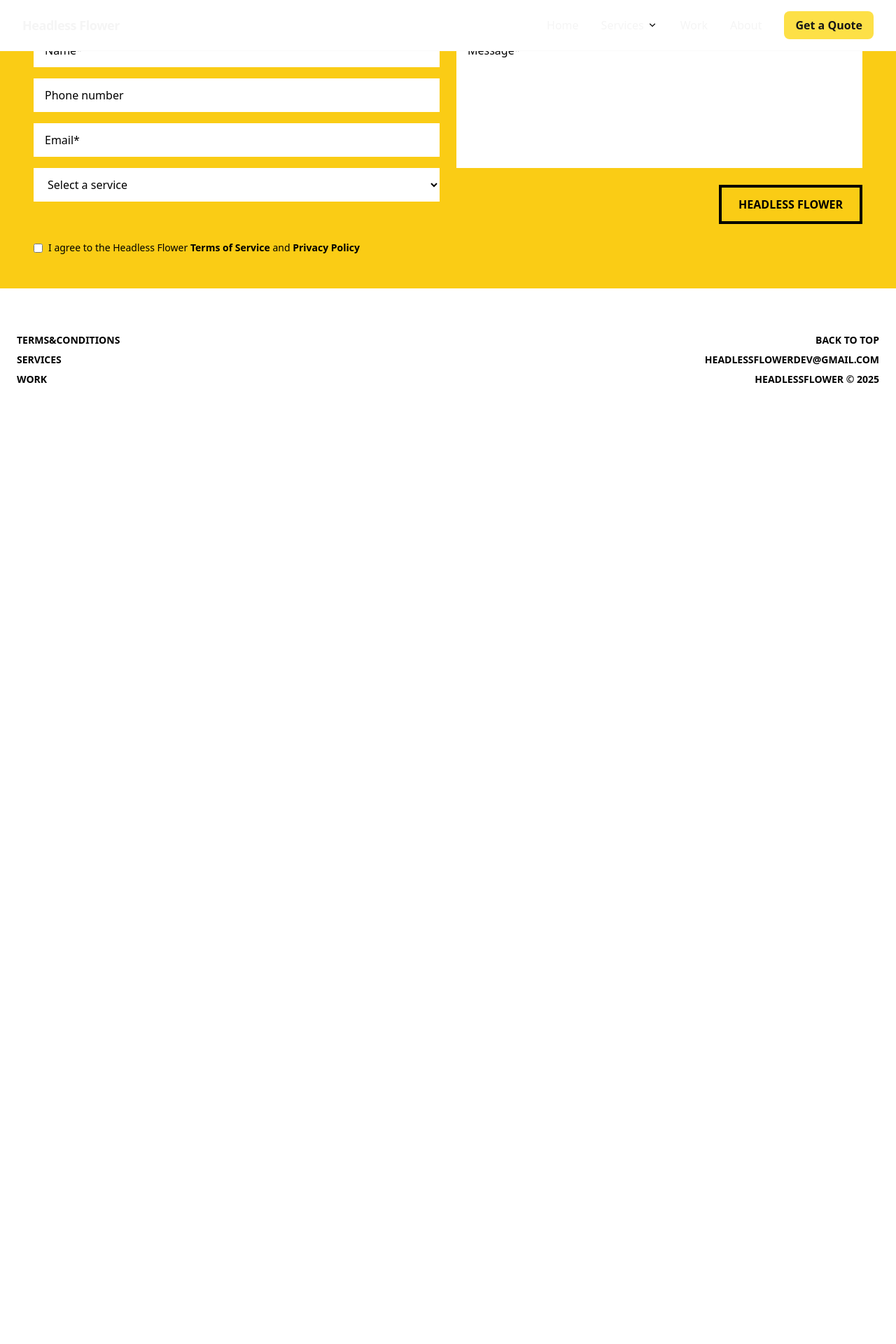
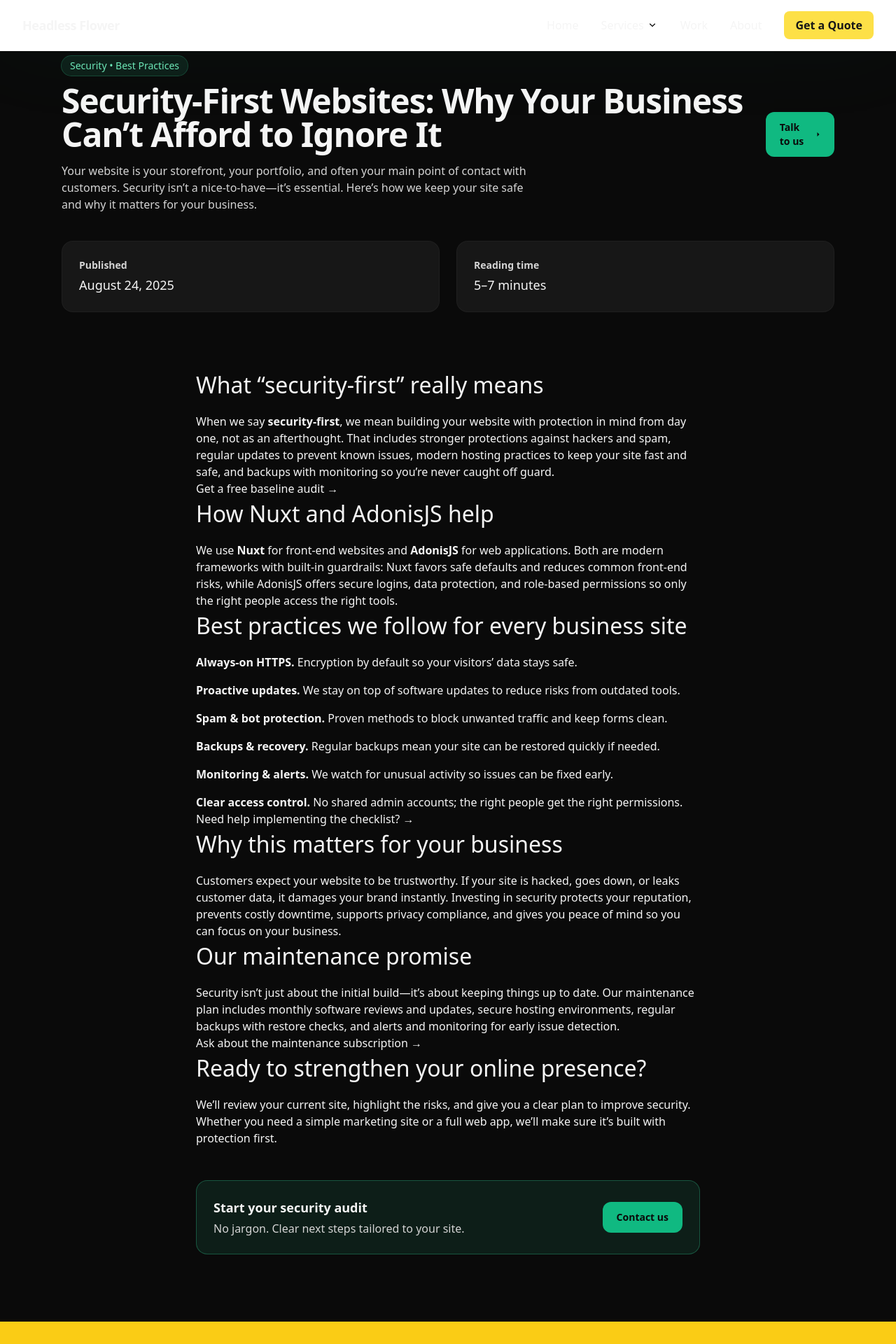
Before and after one commit to headlessflower/headlesssflowerdev, a Nuxt app: page /security-first-websites in a window 1280 px wide. Shown: the top 1920 px of the page at 70% size. Before the commit the page ends 800 px from the top, so only its background shows below. Built offline with nearby package versions, Linux system fonts and the light colour scheme.

Commit message:
updated features section layout

```diff
--- a/components/FeaturesSection.vue
+++ b/components/FeaturesSection.vue
@@ -60,10 +60,7 @@
 </template>
 
 <script setup lang="ts">
-/**
- * Icons as inline components for zero-dependency rendering.
- * Replace with your own icon set if desired.
- */
+
 const ShieldIcon = {
   render() {
     return h('svg', { viewBox: '0 0 24 24', fill: 'none' }, [
@@ -121,7 +118,7 @@ const features = [
     description: 'Hardened configs, dependency updates, and modern hosting patterns keep your site safe.',
     points: ['Secure forms & spam protection', 'Best‑practice headers', 'Regular dependency review'],
     icon: ShieldIcon,
-    link: { label: 'See our process', href: '/services' },
+    link: { label: 'See our process', href: '/security-first-websites' },
   },
   {
     title: 'Performance',
--- a/components/WebDevPricing.vue
+++ b/components/WebDevPricing.vue
@@ -32,7 +32,7 @@
           <p class="mt-2 text-gray-600">{{ plan.description }}</p>
 
           <div class="mt-5 space-y-1">
-            <p class="text-2xl font-bold text-gray-900">{{ plan.price }}</p>
+            <p class="text-2xl font-bold text-gray-900"> <p class="text-sm text-gray-500"> starting at</p> {{ plan.price }}</p>
             <p class="text-sm text-gray-500">Estimated: {{ plan.hours }} of work</p>
           </div>
 
@@ -108,7 +108,7 @@ const plans = [
     description:
       '1-page scrollable site (Hero, About, Services, Contact). A clean, fast launch for a strong first impression.',
     hours: '15–20 hrs',
-    price: '$1,400–$1,800',
+    price: '$1,500',
     features: [
       'Responsive layout',
       'Accessibility-first structure',
@@ -126,7 +126,7 @@ const plans = [
     description:
       '3–5 page responsive site with navigation and forms. Ideal for growing businesses and services.',
     hours: '25–35 hrs',
-    price: '$2,200–$3,200',
+    price: '$3,500',
     features: [
       'Multi-page site with nav',
       'Advanced forms (file upload, conditional)',
@@ -144,7 +144,7 @@ const plans = [
     description:
       'Custom design system, animation, and CMS integration. Built for long-term content and scale.',
     hours: '45–55 hrs',
-    price: '$4,000–$5,000',
+    price: '$5,500',
     features: [
       'Design system & components',
       'Micro-interactions & animation',
--- /dev/null
+++ b/pages/security-first-websites.vue
@@ -0,0 +1,102 @@
+
+<template>
+  <main class="min-h-screen bg-neutral-950 text-neutral-100">
+    <!-- Hero -->
+    <section class="relative overflow-hidden">
+      <div class="mx-auto max-w-6xl px-6 py-16 lg:py-20">
+        <div class="flex flex-col items-start gap-6 md:flex-row md:items-center md:justify-between">
+          <div>
+            <p class="mb-3 inline-flex items-center rounded-full bg-emerald-400/10 px-3 py-1 text-sm font-medium text-emerald-300 ring-1 ring-emerald-400/30">Security • Best Practices</p>
+            <h1 class="text-3xl font-bold tracking-tight sm:text-4xl lg:text-5xl">Security‑First Websites: Why Your Business Can’t Afford to Ignore It</h1>
+            <p class="mt-4 max-w-2xl text-neutral-300">Your website is your storefront, your portfolio, and often your main point of contact with customers. Security isn’t a nice‑to‑have—it’s essential. Here’s how we keep your site safe and why it matters for your business.</p>
+          </div>
+          <NuxtLink to="/#contact" class="group inline-flex items-center gap-2 rounded-xl bg-emerald-500 px-5 py-3 text-sm font-semibold text-neutral-950 transition hover:bg-emerald-400 focus:outline-none focus-visible:ring-2 focus-visible:ring-emerald-400">
+            Talk to us
+            <svg xmlns="http://www.w3.org/2000/svg" viewBox="0 0 24 24" fill="currentColor" class="h-4 w-4 transition-transform group-hover:translate-x-0.5"><path d="M13.5 4.5L21 12l-7.5 7.5m7.5-7.5H3"/></svg>
+          </NuxtLink>
+        </div>
+        <div class="mt-10 grid grid-cols-1 gap-6 sm:grid-cols-2">
+          <div class="rounded-2xl border border-neutral-800/60 bg-neutral-900 p-6">
+            <p class="text-sm font-semibold text-neutral-300">Published</p>
+            <p class="mt-1 text-lg">August 24, 2025</p>
+          </div>
+          <div class="rounded-2xl border border-neutral-800/60 bg-neutral-900 p-6">
+            <p class="text-sm font-semibold text-neutral-300">Reading time</p>
+            <p class="mt-1 text-lg">5–7 minutes</p>
+          </div>
+        </div>
+      </div>
+      <div class="pointer-events-none absolute inset-x-0 -top-24 h-48 bg-gradient-to-b from-emerald-500/10 to-transparent blur-3xl" aria-hidden="true" />
+    </section>
+
+    <!-- Body -->
+    <section class="mx-auto max-w-3xl px-6 pb-24">
+      <article class="prose prose-invert prose-emerald max-w-none">
+        <h2> What “security‑first” really means</h2>
+        <p>When we say <strong>security‑first</strong>, we mean building your website with protection in mind from day one, not as an afterthought. That includes stronger protections against hackers and spam, regular updates to prevent known issues, modern hosting practices to keep your site fast and safe, and backups with monitoring so you’re never caught off guard.</p>
+
+        <p><NuxtLink to="/#contact">Get a free baseline audit →</NuxtLink></p>
+
+        <h2>How Nuxt and AdonisJS help</h2>
+        <p>We use <strong>Nuxt</strong> for front‑end websites and <strong>AdonisJS</strong> for web applications. Both are modern frameworks with built‑in guardrails: Nuxt favors safe defaults and reduces common front‑end risks, while AdonisJS offers secure logins, data protection, and role‑based permissions so only the right people access the right tools.</p>
+
+        <h2>Best practices we follow for every business site</h2>
+        <ul class="space-y-4">
+          <li><strong>Always‑on HTTPS.</strong> Encryption by default so your visitors’ data stays safe.</li>
+          <li><strong>Proactive updates.</strong> We stay on top of software updates to reduce risks from outdated tools.</li>
+          <li><strong>Spam &amp; bot protection.</strong> Proven methods to block unwanted traffic and keep forms clean.</li>
+          <li><strong>Backups &amp; recovery.</strong> Regular backups mean your site can be restored quickly if needed.</li>
+          <li><strong>Monitoring &amp; alerts.</strong> We watch for unusual activity so issues can be fixed early.</li>
+          <li><strong>Clear access control.</strong> No shared admin accounts; the right people get the right permissions.</li>
+        </ul>
+
+        <p><NuxtLink to="/#contact">Need help implementing the checklist? →</NuxtLink></p>
+
+        <h2>Why this matters for your business</h2>
+        <p>Customers expect your website to be trustworthy. If your site is hacked, goes down, or leaks customer data, it damages your brand instantly. Investing in security protects your reputation, prevents costly downtime, supports privacy compliance, and gives you peace of mind so you can focus on your business.</p>
+
+        <h2>Our maintenance promise</h2>
+        <p>Security isn’t just about the initial build—it’s about keeping things up to date. Our maintenance plan includes monthly software reviews and updates, secure hosting environments, regular backups with restore checks, and alerts and monitoring for early issue detection.</p>
+        <p><NuxtLink to="/#contact">Ask about the maintenance subscription →</NuxtLink></p>
+
+        <h2>Ready to strengthen your online presence?</h2>
+        <p>We’ll review your current site, highlight the risks, and give you a clear plan to improve security. Whether you need a simple marketing site or a full web app, we’ll make sure it’s built with protection first.</p>
+      </article>
+
+      <!-- CTA card -->
+      <div class="mt-12 rounded-2xl border border-emerald-400/30 bg-emerald-400/10 p-6">
+        <div class="flex flex-col items-start gap-4 sm:flex-row sm:items-center sm:justify-between">
+          <div>
+            <h3 class="text-lg font-semibold">Start your security audit</h3>
+            <p class="mt-1 text-neutral-300">No jargon. Clear next steps tailored to your site.</p>
+          </div>
+          <NuxtLink to="/#contact" class="inline-flex items-center justify-center rounded-xl bg-emerald-500 px-5 py-3 text-sm font-semibold text-neutral-950 transition hover:bg-emerald-400 focus:outline-none focus-visible:ring-2 focus-visible:ring-emerald-400">Contact us</NuxtLink>
+        </div>
+      </div>
+    </section>
+  </main>
+</template>
+
+<script setup lang="ts">
+useHead({
+  title: 'Security‑First Websites — Headless Flower',
+  meta: [
+    { name: 'description', content: 'Learn why keeping your site secure through updates, strong hosting, and best practices is critical for your business. Built with Nuxt and AdonisJS.' },
+    { property: 'og:title', content: 'Security‑First Websites: Why Your Business Can’t Afford to Ignore It' },
+    { property: 'og:description', content: 'How we keep Nuxt sites and AdonisJS apps safe without the jargon—clear steps, ongoing care, and business value.' },
+    { property: 'og:type', content: 'article' },
+    { name: 'twitter:card', content: 'summary_large_image' }
+  ]
+})
+
+// Optional: set a custom layout if you have one, else remove
+// definePageMeta({ layout: 'blog' })
+</script>
+
+<style scoped>
+h2 {
+
+font-size: 2rem;
+margin-bottom: 1rem;
+}
+</style>
```
